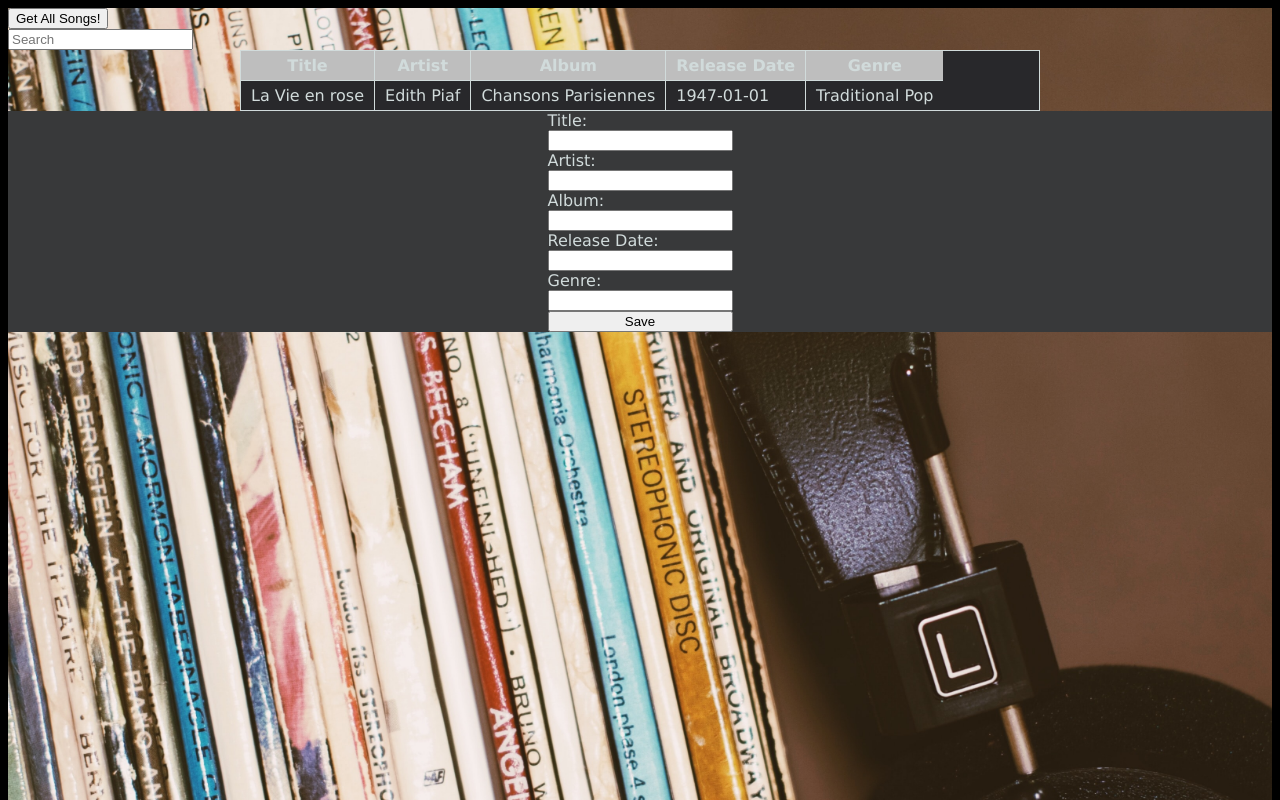
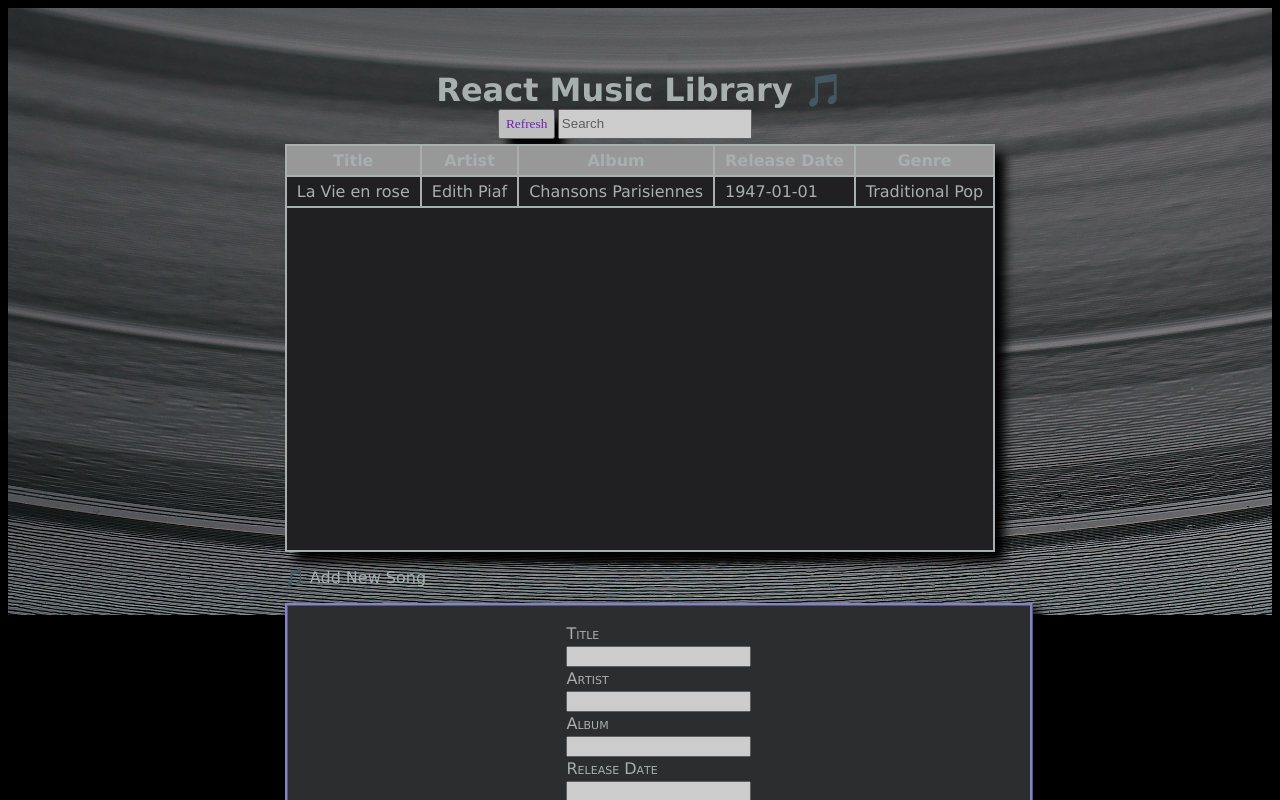
Before and after one commit to voolyvex/music-library-frontend, a React (Create React App) app: page / in a window 1280 px wide. Shown: the top 800 px of the page. Built offline with nearby package versions, Linux system fonts and the light colour scheme; no server answers.

Commit message:
added Title + CSS styling

```diff
--- a/src/App.js
+++ b/src/App.js
@@ -13,15 +13,14 @@ const App = () => {
       album: "Chansons Parisiennes",
       release_date: "1947-01-01",
       genre: "Traditional Pop",
-    }
+    },
   ]);
 
   const [userInput, setUserInput] = useState("");
 
-
   useEffect(() => {
     getAllSongs();
-  }, [])
+  }, []);
 
   //   const getAllSongs = async () => {
   //   await axios
@@ -30,22 +29,31 @@ const App = () => {
   // };
   async function getAllSongs() {
     const response = await axios.get(`http://127.0.0.1:8000/api/songs/`);
-    setSongs(response.data)
+    setSongs(response.data);
+    setUserInput("");
   }
 
-  const postNewSong = async(songObject) => {
-    const response = await axios.post("http://127.0.0.1:8000/api/songs/", songObject);
-    console.log(response)
-    getAllSongs()
+  const postNewSong = async (songObject) => {
+    const response = await axios.post(
+      "http://127.0.0.1:8000/api/songs/",
+      songObject
+    );
+    console.log(response);
+    getAllSongs();
   };
 
   return (
     <div className="background">
-      <div className="App">
-        <button onClick={() => getAllSongs()}>Get All Songs!</button>
-        <SearchBar userInput={userInput} setUserInput={setUserInput} />
-        <SongsMapper songs={songs} userInput={userInput} />
-        <AddSongForm postNewSong={postNewSong} />
+      <div className="main-content">
+        <h1>React Music Library 🎵</h1>
+        <div className="navish">
+          <button className="refresh-button" onClick={() => getAllSongs()}>Refresh</button>
+          <SearchBar className="searchbar" userInput={userInput} setUserInput={setUserInput} />
+        </div>
+        <div className="forms">
+          <SongsMapper className="box" songs={songs} userInput={userInput} />
+          <AddSongForm className="box" postNewSong={postNewSong} />
+        </div>
       </div>
     </div>
   );
--- a/src/components/AddSongForm.jsx
+++ b/src/components/AddSongForm.jsx
@@ -24,19 +24,20 @@ const AddSongForm = ({postNewSong}) => {
     }
 
     return (
-        <div className='form-container'>
+        <div className='song-form-div'>
+            <label>🎵 Add New Song</label>
             <form className='song-form' onSubmit={handleSubmit} >
-                <label>Title:</label>
+                <label>Title</label>
                 <input type='title' maxLength='99' value={title} onChange={(e) => setTitle(e.target.value)} />
-                <label>Artist:</label>
+                <label>Artist</label>
                 <input type='artist' maxLength='99' value={artist} onChange={(e) => setArtist(e.target.value)} />
-                <label>Album:</label>
+                <label>Album</label>
                 <input type='album' maxLength='99' value={album} onChange={(e) => setAlbum(e.target.value)} />
-                <label>Release Date:</label>
+                <label>Release Date</label>
                 <input type='release_date' maxLength='10' value={releaseDate} onChange={(e) => setReleaseDate(e.target.value)} />
-                <label>Genre:</label>
+                <label>Genre</label>
                 <input type='genre' maxLength='99' value={genre} onChange={(e) => setGenre(e.target.value)} />
-                <button type='submit'>Save</button>
+                <button className='save-button' type='submit'>Save</button>
             </form>
         </div>
     );
--- a/src/components/SearchBar.jsx
+++ b/src/components/SearchBar.jsx
@@ -1,9 +1,10 @@
 import React from "react";
+import "../index.css";
 
 const SearchBar = ({userInput, setUserInput}) => {
     return (
-        <form>
-            <input value={userInput} onChange={(e)=>setUserInput(e.target.value)} placeholder='Search'/>
+        <form className="searchbar-form">
+            <input className="searchbar" value={userInput} onChange={(e)=>setUserInput(e.target.value)} placeholder='Search'/>
         </form>
     );
 }
--- a/src/components/SongPresenter.jsx
+++ b/src/components/SongPresenter.jsx
@@ -3,7 +3,6 @@ import React from "react";
 const SongPresenter = ({ song }) => {
     const {title, artist, album, release_date, genre} = song
     return (
-
             <tr>
                 <td>{title}</td>
                 <td>{artist}</td>
@@ -11,7 +10,6 @@ const SongPresenter = ({ song }) => {
                 <td>{release_date}</td>
                 <td>{genre}</td>
             </tr>
-
     );
 };
 
--- a/src/components/SongsMapper.jsx
+++ b/src/components/SongsMapper.jsx
@@ -3,7 +3,7 @@ import SongPresenter from "./SongPresenter";
 
 const SongsMapper = ({ songs, userInput }) => {
     return (
-        <table>
+        <table className="box">
             <colgroup span="5"></colgroup>
             <tbody>
                 <tr>
--- a/src/index.css
+++ b/src/index.css
@@ -1,25 +1,58 @@
 html{
   background-color: black;
+  height: 100%;
 }
-
+.box {
+  box-shadow: 10px 10px 10px black;
+}
 .background {
-  height:80em;
-  background-image: url('img/blocks-T3mKJXfdims-unsplash.jpg');
+  opacity: 80%;
+  background-image: url('img/immo-wegmann-bsyI2ZnZJfQ-unsplash.jpg');
   background-size: cover;
   background-repeat: no-repeat;
   background-position: center center;
-  margin:auto;
+  height: 96%;
 }
+h1{
+  margin: auto;
+}
+.navish {
+  min-height: 35px;
+  max-height: 35px;
+  margin-left: 30%;
+  width: 35%;
+  display: inline-flex;
 
+}
+.refresh-button {
+  font-family: initial;
+  color: blueviolet;
+  min-height: 30px;
+  max-height: 30px;
+  margin-bottom: 10px;
+  box-shadow: 10px 10px 10px black;
+
+}
+.searchbar-form {
+  text-align: left;
+  vertical-align: middle;
+  padding-inline: 1%;
+  width: 100%;
+
+}
+.searchbar {
+  line-height: 18pt;
+  width: 100%;
+
+}
 body {
   font-family: Verdana, Geneva, Tahoma, sans-serif;
   color: rgb(209, 219, 219);
 }
-
 table,
 th,
 td {
-  border: 1px solid;
+  border: 2px solid;
   background: rgb(40, 40, 43);
 }
 
@@ -27,7 +60,7 @@ table {
   width: 100%;
   max-width: 800px;
   height: 100%;
-  max-height: 800px;
+  max-height: 600px;
   margin: 0 auto;
   display: block;
   overflow-x: auto;
@@ -58,16 +91,50 @@ td:last-child {
 }
 
 tr:last-child td {
-  border-bottom-width: 0;
+  border-bottom-width: auto;
 }
-
-.form-container {
-    background: rgb(56, 57, 58);
-    flood-opacity: 90%;
+.song-form-div {
+  max-height: 800px;
+  margin-top: 1rem;
 
 }
 .song-form {
+  text-align: left;
+  font-kerning: none;
+  font-variant: small-caps;
+  font-size: medium;
+  line-height: 18pt;
+  border-color: rgb(165, 165, 243);
+  border-style: ridge;
   display: grid;
+  width: 100%;
+  max-width: 750px;
+  height: 100%;
+  max-height: 800px;
+  margin-top: 1rem;
   background: rgb(56, 57, 58);
   justify-content: space-around;
+  box-shadow: 7px 6px 10px black;
+  padding: 1em;
+
 }
+.main-content {
+  display: grid;
+  justify-content: space-around;
+  padding: 5%;
+}
+.save-button {
+  border-color: rgb(23, 189, 92);
+  border-width: 2px;
+  color: rgb(0, 0, 0);
+  font-family: initial;
+
+  font-variant: normal;
+  font-size: 12pt;
+  width: fit-content;
+  margin-left: 30%;
+  margin-right: 30%;
+  margin-top: 4px;
+  margin-bottom: auto;
+  box-shadow: 5px 7px 7px rgb(46, 46, 46);
+}
```
Also changed, not shown: src/img/immo-wegmann-bsyI2ZnZJfQ-unsplash.jpg (added).
